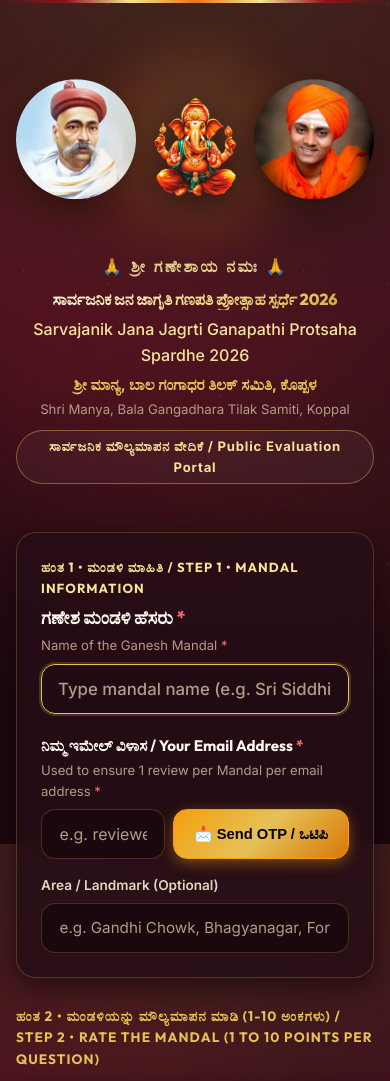
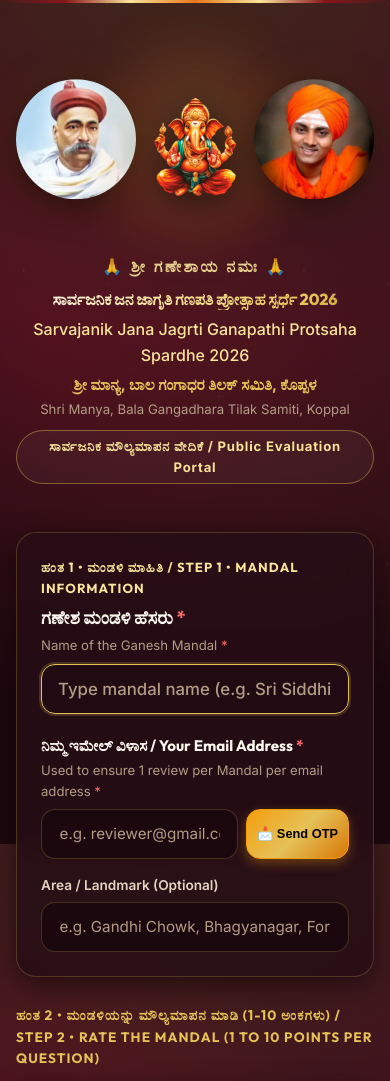
Before and after one commit to Samarthkadli/ganeshutsve, a Next.js app: page / in a window 390 px wide. Shown: the top 1081 px of the page. Built offline with nearby package versions, Linux system fonts and the light colour scheme.

Commit message:
Optimize Send OTP and Verify OTP buttons for mobile voting

```diff
--- a/src/app/globals.css
+++ b/src/app/globals.css
@@ -1632,3 +1632,29 @@
   white-space: nowrap;
   border: 0;
 }
+
+/* Mobile-Optimized Compact OTP Button */
+.btn-otp {
+  padding: 8px 14px;
+  font-size: 0.85rem;
+  font-weight: 800;
+  border-radius: var(--radius-md);
+  white-space: nowrap;
+  flex-shrink: 0;
+  display: inline-flex;
+  align-items: center;
+  justify-content: center;
+  gap: 4px;
+  min-height: 48px;
+  cursor: pointer;
+  transition: all 200ms ease;
+}
+
+@media (max-width: 480px) {
+  .btn-otp {
+    padding: 6px 10px;
+    font-size: 0.8rem;
+    min-height: 44px;
+    gap: 3px;
+  }
+}
--- a/src/app/page.tsx
+++ b/src/app/page.tsx
@@ -776,7 +776,8 @@
                       disabled={submitting || isEmailVerified}
                       style={{
                         flex: 1,
-                        fontSize: '1rem',
+                        minWidth: 0,
+                        fontSize: '0.95rem',
                         borderColor: isEmailVerified
                           ? 'var(--color-success)'
                           : errors.reviewer_email
@@ -801,33 +802,25 @@
                           handleSendOtp();
                         }}
                         disabled={isSendingOtp || resendCooldown > 0}
+                        className="btn-otp"
                         style={{
-                          padding: '10px 20px',
                           background: resendCooldown > 0
                             ? 'rgba(255, 255, 255, 0.15)'
                             : 'linear-gradient(135deg, #f59e0b 0%, #e5c158 50%, #d97706 100%)',
                           color: resendCooldown > 0 ? '#94a3b8' : '#000000',
                           border: resendCooldown > 0 ? '1px solid rgba(255, 255, 255, 0.2)' : '1px solid #f59e0b',
-                          borderRadius: 'var(--radius-md)',
-                          fontWeight: 800,
-                          fontSize: '0.92rem',
+                          boxShadow: resendCooldown > 0 ? 'none' : '0 4px 12px rgba(245, 158, 11, 0.35)',
                           cursor: resendCooldown > 0 || isSendingOtp ? 'not-allowed' : 'pointer',
-                          whiteSpace: 'nowrap',
-                          boxShadow: resendCooldown > 0 ? 'none' : '0 4px 14px rgba(245, 158, 11, 0.4)',
-                          transition: 'all 200ms ease',
-                          display: 'inline-flex',
-                          alignItems: 'center',
-                          gap: '6px',
                         }}
                       >
                         {isSendingOtp ? (
                           '⏳ Sending...'
                         ) : resendCooldown > 0 ? (
-                          `⏳ Resend (${resendCooldown}s)`
+                          `⏳ (${resendCooldown}s)`
                         ) : otpSent ? (
-                          '🔄 Resend OTP'
+                          '🔄 Resend'
                         ) : (
-                          '📩 Send OTP / ಒಟಿಪಿ'
+                          '📩 Send OTP'
                         )}
                       </button>
                     )}
@@ -953,7 +946,7 @@
                         </div>
                       ) : null}
 
-                      <div style={{ display: 'flex', gap: '10px', alignItems: 'stretch' }}>
+                      <div style={{ display: 'flex', gap: '8px', alignItems: 'stretch' }}>
                         <input
                           type="text"
                           id="otp-code-input"
@@ -964,8 +957,9 @@
                           onChange={(e) => setOtpCode(e.target.value.replace(/\D/g, ''))}
                           style={{
                             flex: 1,
-                            fontSize: '1.25rem',
-                            letterSpacing: '0.3em',
+                            minWidth: 0,
+                            fontSize: '1.2rem',
+                            letterSpacing: '0.25em',
                             textAlign: 'center',
                             fontWeight: 800,
                             borderColor: '#f59e0b',
@@ -978,23 +972,18 @@
                           type="button"
                           onClick={handleVerifyOtp}
                           disabled={isVerifyingOtp || otpCode.length !== 6}
+                          className="btn-otp"
                           style={{
-                            padding: '0 24px',
                             background: otpCode.length === 6
                               ? 'linear-gradient(135deg, #2ecc71 0%, #27ae60 100%)'
                               : 'rgba(255, 255, 255, 0.15)',
                             color: otpCode.length === 6 ? '#ffffff' : '#94a3b8',
                             border: otpCode.length === 6 ? '1px solid #2ecc71' : '1px solid rgba(255, 255, 255, 0.2)',
-                            borderRadius: 'var(--radius-md)',
-                            fontWeight: 800,
-                            fontSize: '0.95rem',
                             cursor: otpCode.length === 6 ? 'pointer' : 'not-allowed',
                             boxShadow: otpCode.length === 6 ? '0 4px 14px rgba(46, 204, 113, 0.4)' : 'none',
-                            transition: 'all 200ms ease',
-                            whiteSpace: 'nowrap',
                           }}
                         >
-                          {isVerifyingOtp ? '⏳ Verifying...' : '✅ Verify OTP / ಪರಿಶೀಲಿಸಿ'}
+                          {isVerifyingOtp ? '⏳ Verifying...' : '✅ Verify'}
                         </button>
                       </div>
 
```
